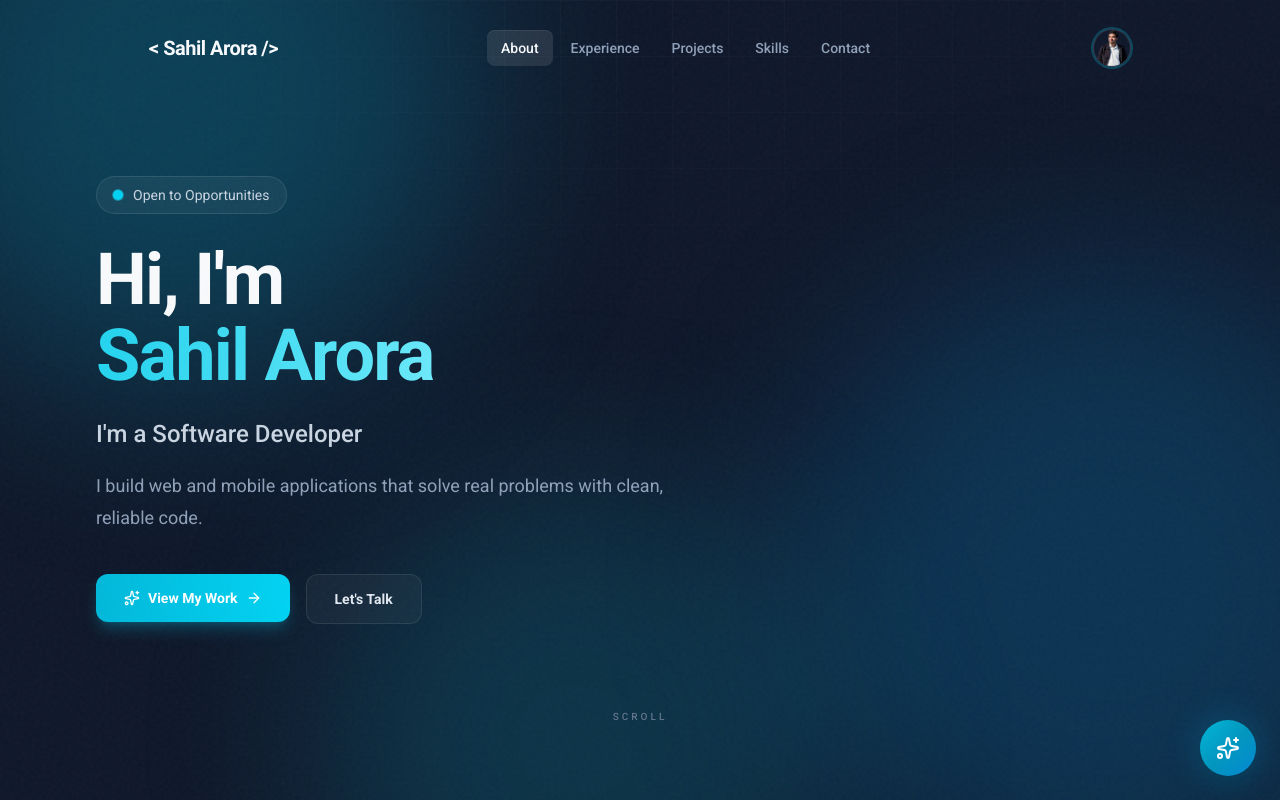
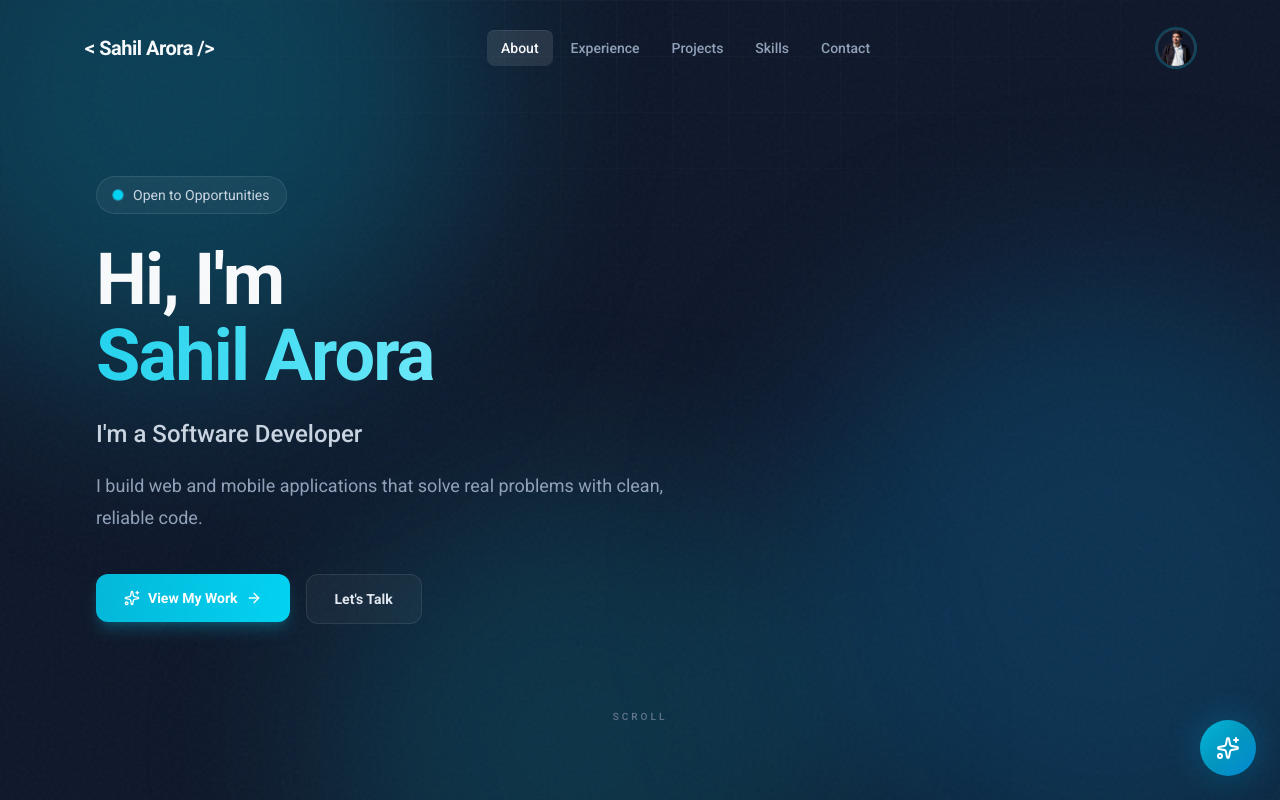
Before and after one commit to SahilAroraYT/portfolio, a Next.js app: page / in a window 1280 px wide. Shown: the top 800 px of the page. Built offline with nearby package versions, Linux system fonts and the light colour scheme.

Commit message:
Fixed navbar width

```diff
--- a/components/Header.tsx
+++ b/components/Header.tsx
@@ -48,7 +48,7 @@ export default function Header() {
   return (
     <header className="fixed inset-x-0 top-0 z-50 px-4 pt-4 sm:px-6">
       <nav
-        className={`mx-auto flex h-16 max-w-5xl items-center justify-between rounded-2xl px-4 transition-all duration-300 sm:px-5 ${
+        className={`mx-auto flex h-16 max-w-6xl items-center justify-between rounded-2xl px-4 transition-all duration-300 sm:px-5 ${
           scrolled || menuOpen
             ? "glass-strong shadow-lg shadow-black/40"
             : "border border-transparent bg-transparent"
```
